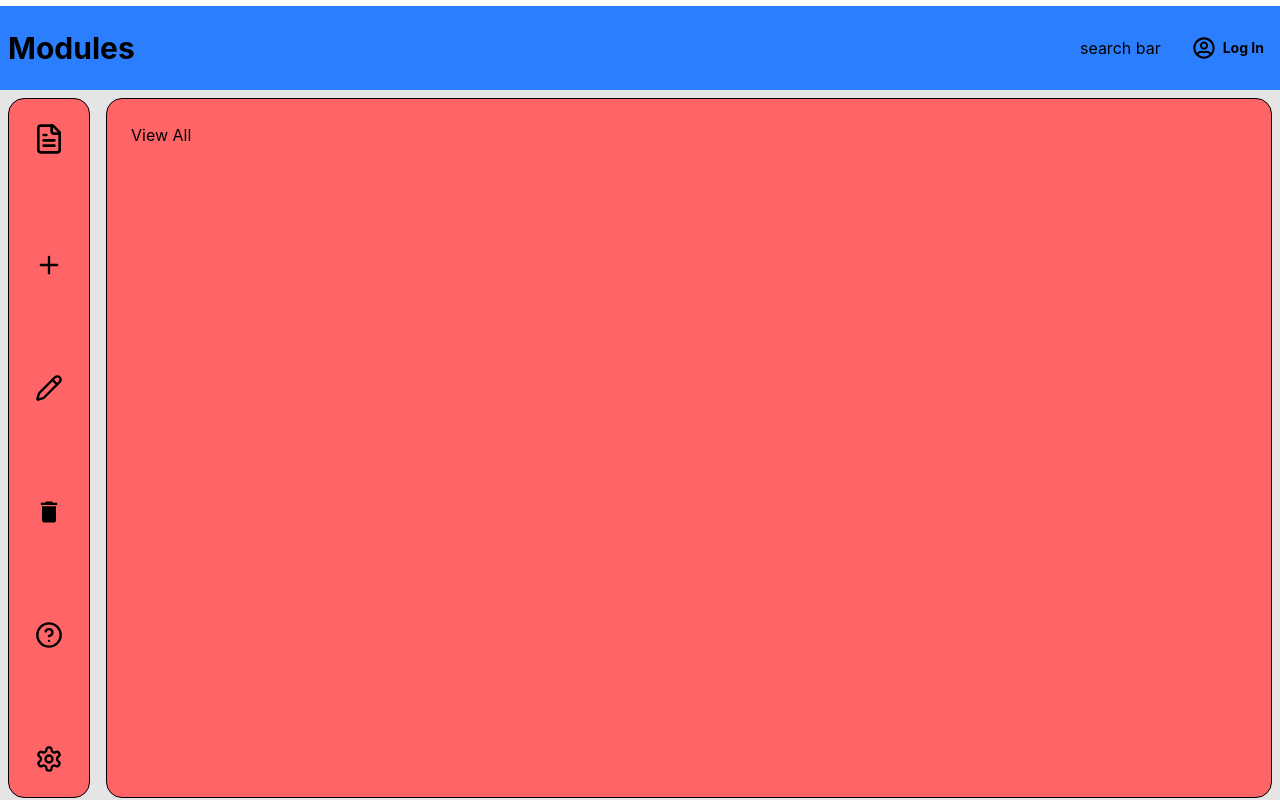
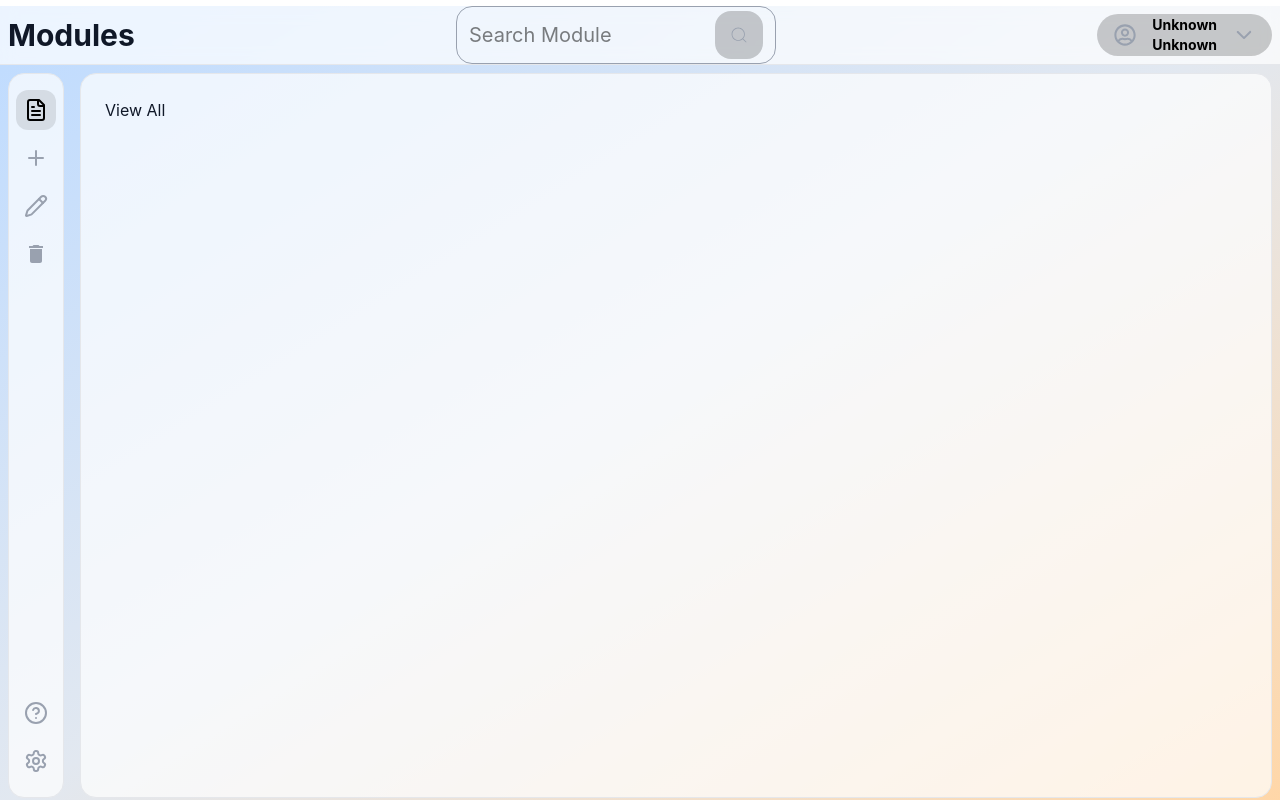
Before and after one commit to ashleynkuna33/uwc-cam-champion, a React (Vite) app in the folder uwc-cam-champion-site/: page / in a window 1280 px wide. Shown: the part 1760-2560 px from the top of the page. Built offline with nearby package versions, Linux system fonts and the light colour scheme.

Commit message:
Tasks changes

```diff
--- a/uwc-cam-champion-site/src/screens/Tasks.jsx
+++ b/uwc-cam-champion-site/src/screens/Tasks.jsx
@@ -1,26 +1,48 @@
 import { useState } from "react";
 // icons
-import { LuFileText, LuPlus, LuPencil, LuFolder, LuCircleHelp, LuSettings } from "react-icons/lu";
+import { LuFileText, LuPlus, LuPencil, LuCircleHelp, LuSettings } from "react-icons/lu";
 import { FaRegUserCircle } from "react-icons/fa";
 import { IoIosArrowDown } from "react-icons/io";
 import { MdDelete } from "react-icons/md";
+import { CiSearch } from "react-icons/ci";
 
-const searchBar = () => {}
-
-const MenuIcon = ({ name: Icon, size, title, onPress, disableHover = false }) => {
+const MenuIcon = ({ name: Icon, size, title, onPress, disableHover = false, isActive = false }) => {
     return (
         <div
             onClick={onPress}
-            className={`cursor-pointer transition-colors ${!disableHover && "hover:text-white/70"}`}
+            className={`cursor-pointer p-2 rounded-xl transition-all
+                ${isActive ? "bg-black/10 text-black" : "text-gray-400"}
+                ${!disableHover && "hover:bg-black/10 hover:text-black"}`}
         >
             <Icon size={size} title={title}/>
         </div>
     );
-}
+};
 
-const UserHeader = ({ name = "Unknown", surname = "Unknown", isLogged = false }) => {
+const SearchBar = ({placeholder = "Search Module"}) => {
     return (
-        <div className="flex flex-row gap-2 items-center justify-center">
+        <div className="flex flex-row items-center border border-gray-400 rounded-2xl px-3 py-1 w-80">
+            <input
+                placeholder={placeholder}
+                className="bg-transparent outline-none border-none text-sm text-black w-full text-xl"
+            />
+            <div className="bg-black/20 rounded-2xl p-1.5 flex items-center justify-center">
+                <MenuIcon name={CiSearch} size={20} disableHover />
+            </div>
+        </div>
+    )
+};
+
+const UserHeader = ({ name = "Unknown", surname = "Unknown", isLogged = true }) => {
+
+    const handleLogin = () => {
+        window.scrollTo({ top: 0, behavior: "smooth" });
+    }
+
+    const handleLogOut = () => {}
+
+    return (
+        <div className="flex flex-row gap-2 items-center justify-center border border-transparent rounded-3xl px-2 bg-black/20 cursor-pointer" onClick={() => !isLogged && handleLogin()}>
             <MenuIcon name={FaRegUserCircle} size={22} disableHover />
             {isLogged ? (
                 <div className="flex flex-row items-center gap-2">
@@ -35,42 +57,51 @@ const UserHeader = ({ name = "Unknown", surname = "Unknown", isLogged = false })
             )}
         </div>
     );
-}
+};
 
 function Tasks() {
     const [tab, setTab] = useState("View All");
 
+    const handleSettings = () => {
+        window.scrollTo({ top: document.body.scrollHeight, behavior: "smooth" });
+    }
+
     return (
-        <div className="min-h-screen w-full bg-black/10 flex flex-col">
+        <div className="min-h-screen w-full flex flex-col bg-gradient-to-br from-blue-200 via-slate-200 to-orange-200">
 
-            <div className="bg-blue-500 py-6 flex items-center justify-between">
-                <h1 className="font-bold text-3xl pl-2">Modules</h1>
-                {/* will hold the search bar and user header */}
-                <div className="flex grid-cols-2 gap-8 pr-4">
-                    <div>
-                        <h1>search bar</h1>
-                    </div>
-                    <UserHeader />
-                </div>
+            {/* header */}
+            <div className="bg-white/70 backdrop-blur-sm flex items-center justify-between px-2 border-b border-gray-200">
+                <h1 className="font-bold text-3xl text-gray-900">Modules</h1>
+                <SearchBar />
+                <UserHeader />
             </div>
+
             <div className="grid grid-cols-[auto_1fr] flex-1">
                 {/* the menu section */}
-                <div className="bg-red-400 border rounded-2xl p-6 m-2 flex flex-col gap-8 items-center justify-between">
-                    <MenuIcon name={LuFileText} size={32} title={"View All"} onPress={() => setTab("View All")}/>
-                    <MenuIcon name={LuPlus} size={28} title={"Add Modules"} onPress={() => setTab("Add Modules")}/>
-                    <MenuIcon name={LuPencil} size={28} title={"Edit Modules"} onPress={() => setTab("Edit Modules")}/>
-                    <MenuIcon name={MdDelete} size={28} title={"Delete Modules"} onPress={() => setTab("Delete Modules")}/>
-                    <MenuIcon name={LuCircleHelp} size={28} title={"Help"} onPress={() => setTab("Help")}/>
-                    <MenuIcon name={LuSettings} size={28} title={"Settings"} onPress={() => setTab("Settings")}/>
+                <div className="bg-white/70 border border-gray-200 rounded-2xl m-2 px-2 py-4 flex flex-col items-center justify-between w-14">
+
+                    {/* first icons group */}
+                    <div className="flex flex-col gap-2">
+                        <MenuIcon name={LuFileText} size={24} title={"View All"} isActive={tab === "View All"} onPress={() => setTab("View All")}/>
+                        <MenuIcon name={LuPlus} size={24} title={"Add Modules"} isActive={tab === "Add Modules"} onPress={() => setTab("Add Modules")}/>
+                        <MenuIcon name={LuPencil} size={24} title={"Edit Modules"} isActive={tab === "Edit Modules"} onPress={() => setTab("Edit Modules")}/>
+                        <MenuIcon name={MdDelete} size={24} title={"Delete Modules"} isActive={tab === "Delete Modules"} onPress={() => setTab("Delete Modules")}/>
+                    </div>
+
+                    {/* last group */}
+                    <div className="flex flex-col gap-2">
+                        <MenuIcon name={LuCircleHelp} size={24} title={"Help"} isActive={tab === "Help"} onPress={() => setTab("Help")}/>
+                        <MenuIcon name={LuSettings} size={24} title={"Settings"} onPress={handleSettings}/>
+                    </div>
                 </div>
 
                 {/* view section */}
-                <div className="bg-red-400 border rounded-2xl p-6 m-2">
-                    <h1>{tab}</h1>
+                <div className="bg-white/70 border border-gray-200 rounded-2xl p-6 m-2">
+                    <h1 className="text-gray-900">{tab}</h1>
                 </div>
             </div>
         </div>
     )
-}
+};
 
 export default Tasks;
```
